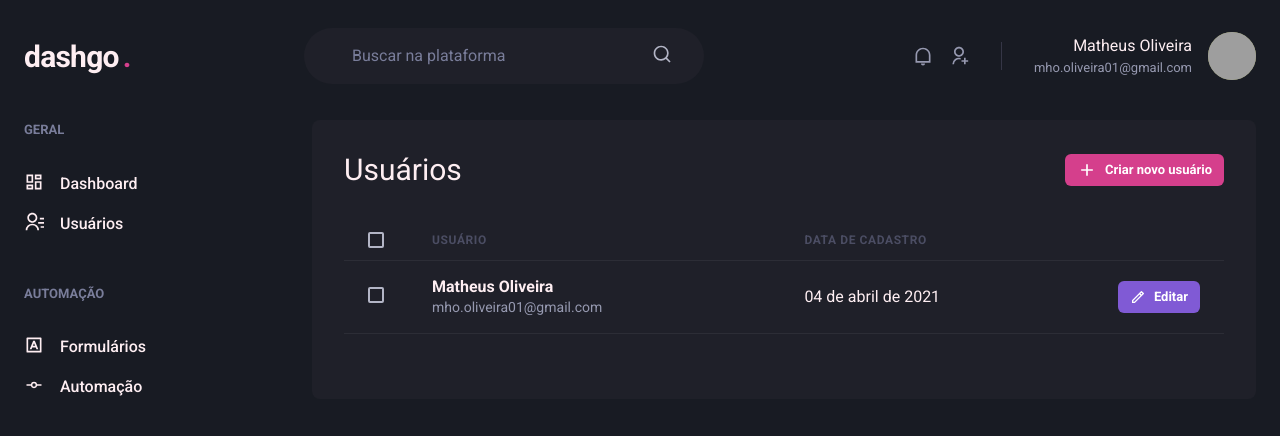
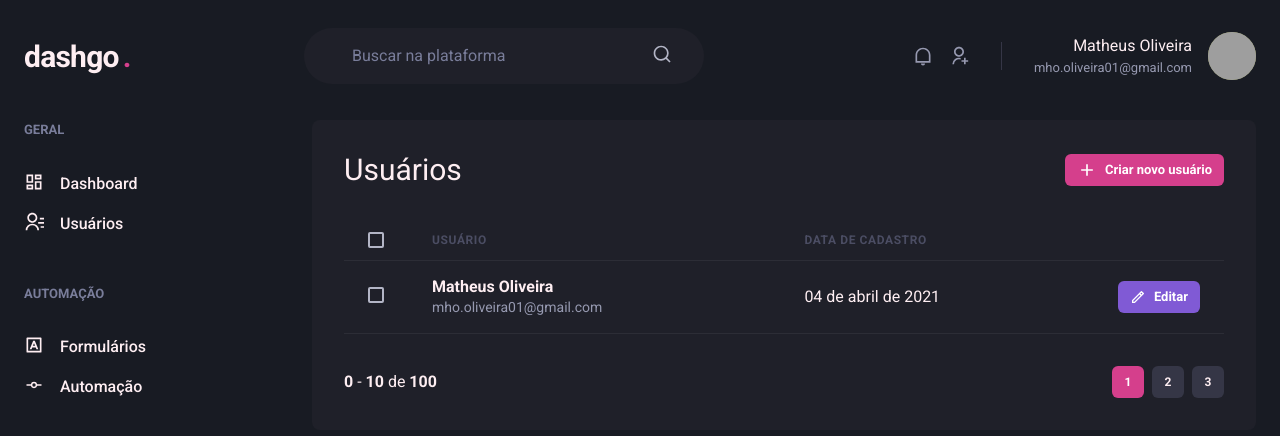
Before and after one commit to theusoliveira/dashgo, a Next.js app: page /users in a window 1280 px wide. Shown: the top 436 px of the page. Built offline with nearby package versions, Linux system fonts and the light colour scheme; grey boxes are pictures that could not be loaded.

Commit message:
Pagination

```diff
--- /dev/null
+++ b/src/components/Pagination.tsx
@@ -0,0 +1,54 @@
+import { Box, Button, Stack } from "@chakra-ui/react";
+
+export function Pagination() {
+  return (
+    <Stack
+      direction="row"
+      spacing="6"
+      mt="8"
+      justify="space-between"
+      align="center"
+    >
+      <Box>
+        <strong>0</strong> - <strong>10</strong> de <strong>100</strong>
+      </Box>
+      <Stack direction="row" spacing="2">
+        <Button
+          size="sm"
+          fontSize="xs"
+          w="4"
+          colorScheme="pink"
+          disabled
+          _disabled={{
+            bg: 'pink.500',
+            cursor: 'default'
+          }}
+        >
+          1
+        </Button>
+        <Button
+          size="sm"
+          fontSize="xs"
+          w="4"
+          bg="gray.700"
+          _disabled={{
+            bg: 'gray.500',
+          }}
+        >
+          2
+        </Button>
+        <Button
+          size="sm"
+          fontSize="xs"
+          w="4"
+          bg="gray.700"
+          _disabled={{
+            bg: 'gray.500',
+          }}
+        >
+          3
+        </Button>
+      </Stack>
+    </Stack>
+  );
+}
--- a/src/pages/users/index.tsx
+++ b/src/pages/users/index.tsx
@@ -3,6 +3,7 @@
 
 import { Sidebar } from "../../components/Form/Sidebar";
 import { Header } from "../../components/Header";
+import { Pagination } from "../../components/Pagination";
 
 export default function UsersList() {
   return (
@@ -66,6 +67,8 @@
               </Tr>
             </Tbody>
           </Table>
+
+          <Pagination />
         </Box>
       </Flex>
     </Box>
```
